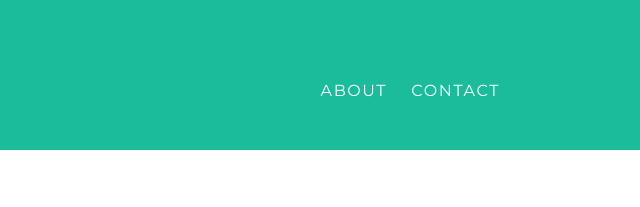
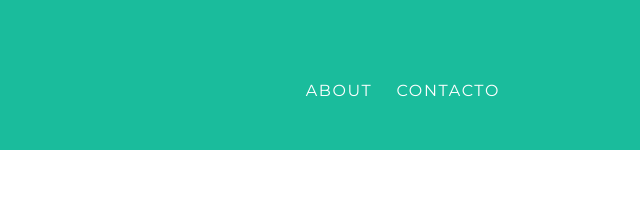
Before and after one commit to diccionariobasico/diccionariobasico.github.io, a plain HTML site: page index.html in a window 1280 px wide. Shown: the top 207 px of the page, 640-1280 px from the left. Drawn offline with Linux system fonts and the light colour scheme.

Commit message:
Update index.html

```diff
--- a/index.html
+++ b/index.html
@@ -10,7 +10,7 @@
      <a id= "header-title" href="index.html">My Blog</a>
      <ul id="header-nav">
     <li><a href="about.html">About</a></li>
-    <li><a href="mailto:isa.daimiel22@gmail.com">Contact</a></li>
+    <li><a href="mailto:isa.daimiel22@gmail.com">Contacto</a></li>
    </ul>
    </div>
   </div>
```
